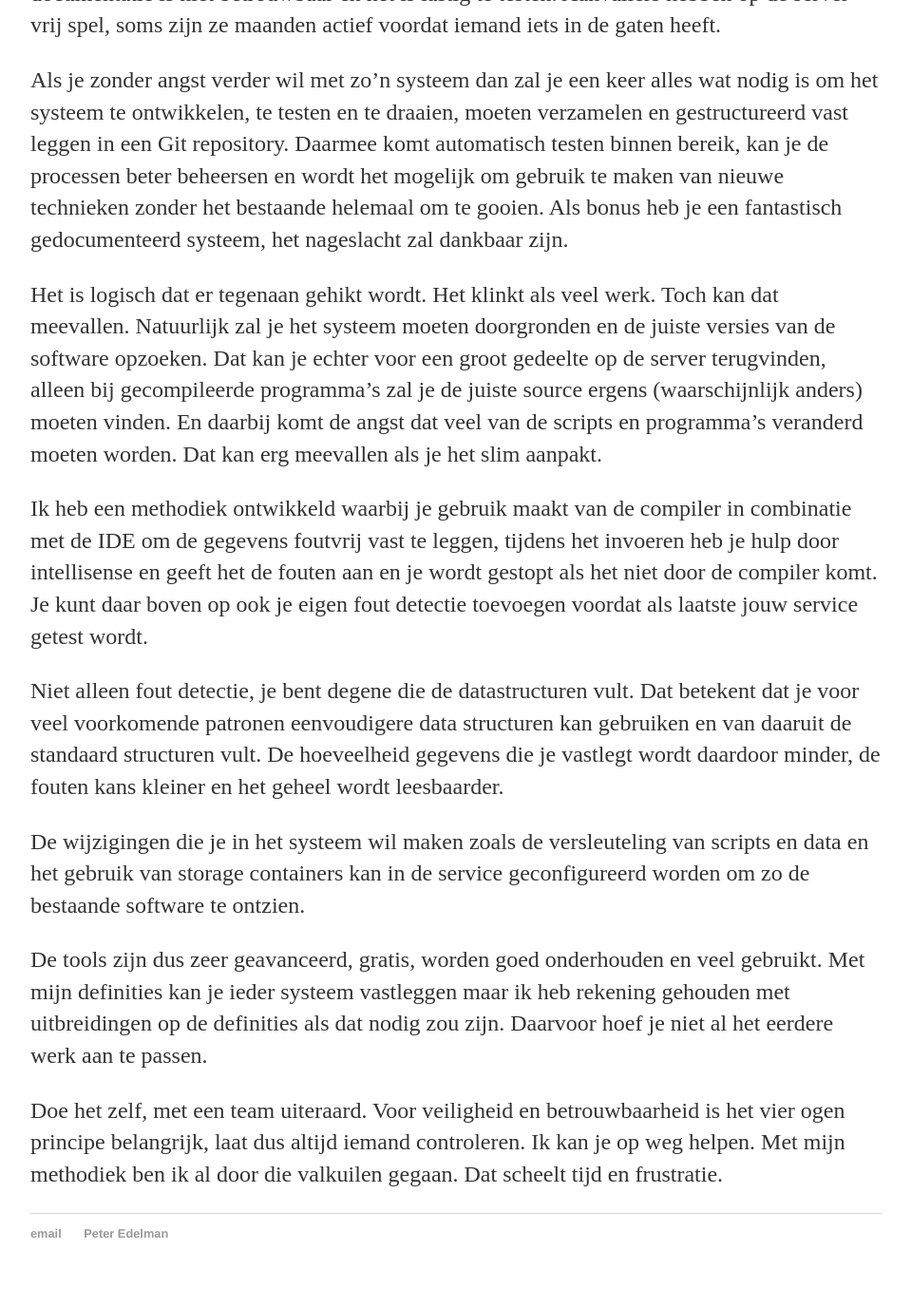
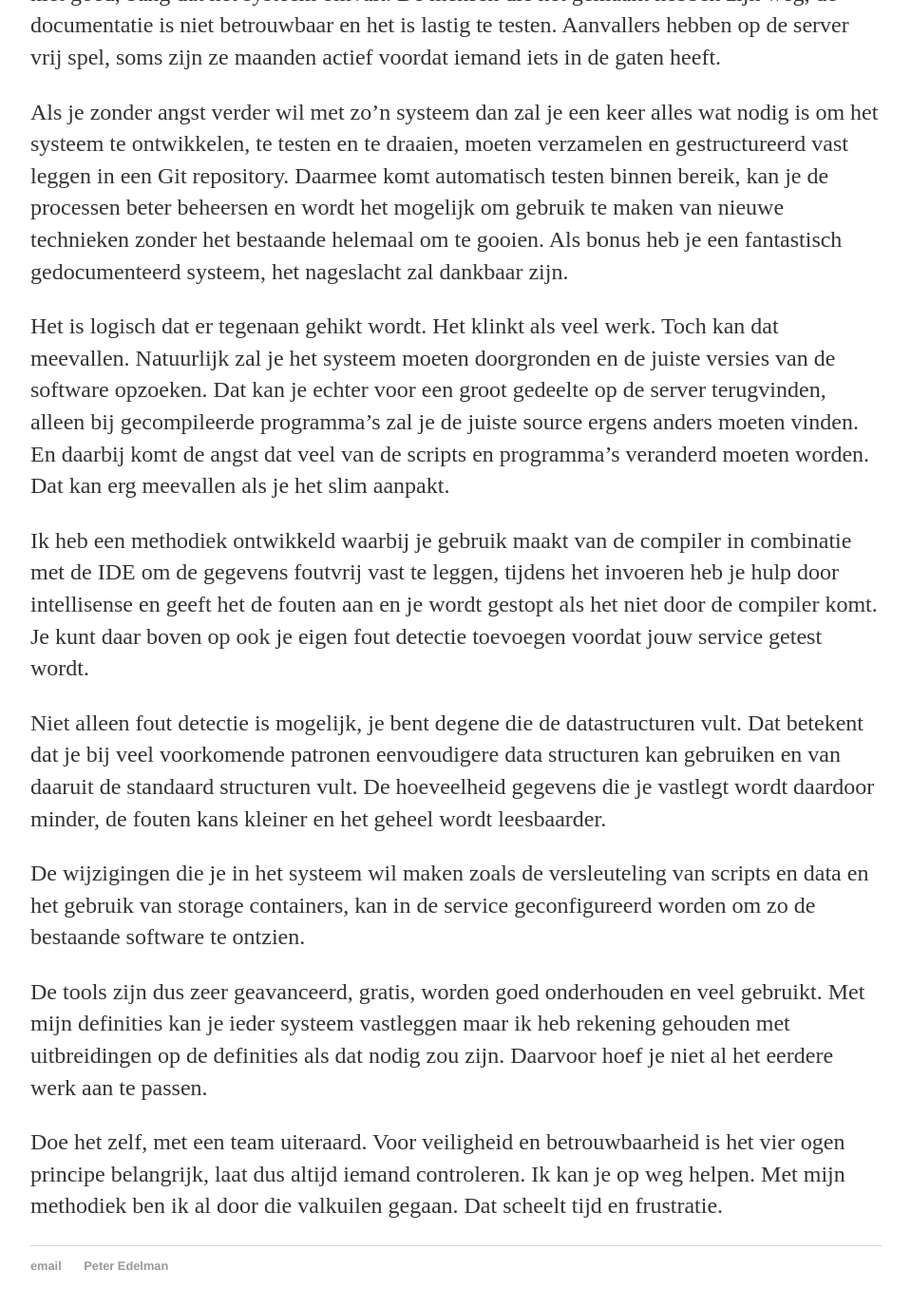
Before and after one commit to paedelm/paedelm.github.io, a Jekyll site: the page built from _posts/2021-05-24-oude systemen betrouwbaar maken.md, in a window 1280 px wide and 1400 px high, scrolled down 13556 px. Shown: the top 1376 px of the window at 95% size, without its empty margins (160-1119 px from the left). Built offline with Jekyll 4.4.1, drawn with Linux system fonts in a browser that asks for light colours; some of the changed text lies outside the part shown.

Commit message:
taal aanpassingen

```diff
--- a/_posts/2021-05-24-oude systemen betrouwbaar maken.md
+++ b/_posts/2021-05-24-oude systemen betrouwbaar maken.md
@@ -113,7 +113,7 @@ Het IT systeem draait op een Operating System, Windows of een Unix variant en st
 
 ### **_Transformeer de bron beschrijving naar een export file_**
 
-De beschrijving gaat dus volgens sterk getypeerde datastructuren. Door die formele beschrijving krijg je hulp van de Ide met intellisense en met behulp van de compiler zorgt de Ide ook voor fout detectie. De beschrijving wordt gecompileerd en uitgevoerd. Het resultaat is een versleutelde exportfile. Dat is de file die door "RunITDomein" wordt uitgevoerd.
+De beschrijving gaat dus volgens sterk getypeerde datastructuren. Door die formele beschrijving krijg je hulp van de IDE met intellisense en met behulp van de compiler zorgt de IDE ook voor fout detectie. De beschrijving wordt gecompileerd en uitgevoerd. Het resultaat is een versleutelde exportfile. Dat is de file die door "RunITDomein" wordt uitgevoerd.
 
 De informatie die je oplevert gebeurt op basis van een parameter, de omgeving. Jij hebt de mogelijkheid iets anders op te leveren in de Ontwikkel omgeving dan in de Productie omgeving. Daarom vul je niet een datastructuur met een vaste waarde, maar maak je een functie die de waarde terug geeft op basis van zijn parameter. Vanwege dit mechanisme kan je ook eigen controles uitvoeren met als ultieme controle een praktijk test. Jouw IT domein wordt gecompileerd met gedeeltelijk eigen controles en eigen generatie logica.
 
@@ -188,13 +188,13 @@ Er zullen heel wat IT systemen zijn die hun werk naar behoren doen maar daarbij
 
 Als je zonder angst verder wil met zo'n systeem dan zal je een keer alles wat nodig is om het systeem te ontwikkelen, te testen en te draaien, moeten verzamelen en gestructureerd vast leggen in een Git repository. Daarmee komt automatisch testen binnen bereik, kan je de processen beter beheersen en wordt het mogelijk om gebruik te maken van nieuwe technieken zonder het bestaande helemaal om te gooien. Als bonus heb je een fantastisch gedocumenteerd systeem, het nageslacht zal dankbaar zijn.
 
-Het is logisch dat er tegenaan gehikt wordt. Het klinkt als veel werk. Toch kan dat meevallen. Natuurlijk zal je het systeem moeten doorgronden en de juiste versies van de software opzoeken. Dat kan je echter voor een groot gedeelte op de server terugvinden, alleen bij gecompileerde programma's zal je de juiste source ergens (waarschijnlijk anders) moeten vinden. En daarbij komt de angst dat veel van de scripts en programma's veranderd moeten worden. Dat kan erg meevallen als je het slim aanpakt.
+Het is logisch dat er tegenaan gehikt wordt. Het klinkt als veel werk. Toch kan dat meevallen. Natuurlijk zal je het systeem moeten doorgronden en de juiste versies van de software opzoeken. Dat kan je echter voor een groot gedeelte op de server terugvinden, alleen bij gecompileerde programma's zal je de juiste source ergens anders moeten vinden. En daarbij komt de angst dat veel van de scripts en programma's veranderd moeten worden. Dat kan erg meevallen als je het slim aanpakt.
 
-Ik heb een methodiek ontwikkeld waarbij je gebruik maakt van de compiler in combinatie met de IDE om de gegevens foutvrij vast te leggen, tijdens het invoeren heb je hulp door intellisense en geeft het de fouten aan en je wordt gestopt als het niet door de compiler komt. Je kunt daar boven op ook je eigen fout detectie toevoegen voordat als laatste jouw service getest wordt.
+Ik heb een methodiek ontwikkeld waarbij je gebruik maakt van de compiler in combinatie met de IDE om de gegevens foutvrij vast te leggen, tijdens het invoeren heb je hulp door intellisense en geeft het de fouten aan en je wordt gestopt als het niet door de compiler komt. Je kunt daar boven op ook je eigen fout detectie toevoegen voordat jouw service getest wordt.
 
-Niet alleen fout detectie, je bent degene die de datastructuren vult. Dat betekent dat je voor veel voorkomende patronen eenvoudigere data structuren kan gebruiken en van daaruit de standaard structuren vult. De hoeveelheid gegevens die je vastlegt wordt daardoor minder, de fouten kans kleiner en het geheel wordt leesbaarder.
+Niet alleen fout detectie is mogelijk, je bent degene die de datastructuren vult. Dat betekent dat je bij veel voorkomende patronen eenvoudigere data structuren kan gebruiken en van daaruit de standaard structuren vult. De hoeveelheid gegevens die je vastlegt wordt daardoor minder, de fouten kans kleiner en het geheel wordt leesbaarder.
 
-De wijzigingen die je in het systeem wil maken zoals de versleuteling van scripts en data en het gebruik van storage containers kan in de service geconfigureerd worden om zo de bestaande software te ontzien.
+De wijzigingen die je in het systeem wil maken zoals de versleuteling van scripts en data en het gebruik van storage containers, kan in de service geconfigureerd worden om zo de bestaande software te ontzien.
 
 De tools zijn dus zeer geavanceerd, gratis, worden goed onderhouden en veel gebruikt. Met mijn definities kan je ieder systeem vastleggen maar ik heb rekening gehouden met uitbreidingen op de definities als dat nodig zou zijn. Daarvoor hoef je niet al het eerdere werk aan te passen.
 
```
Also changed, not shown: other parts of _posts/2021-05-24-oude systemen betrouwbaar maken.md (+3 -3 lines).
